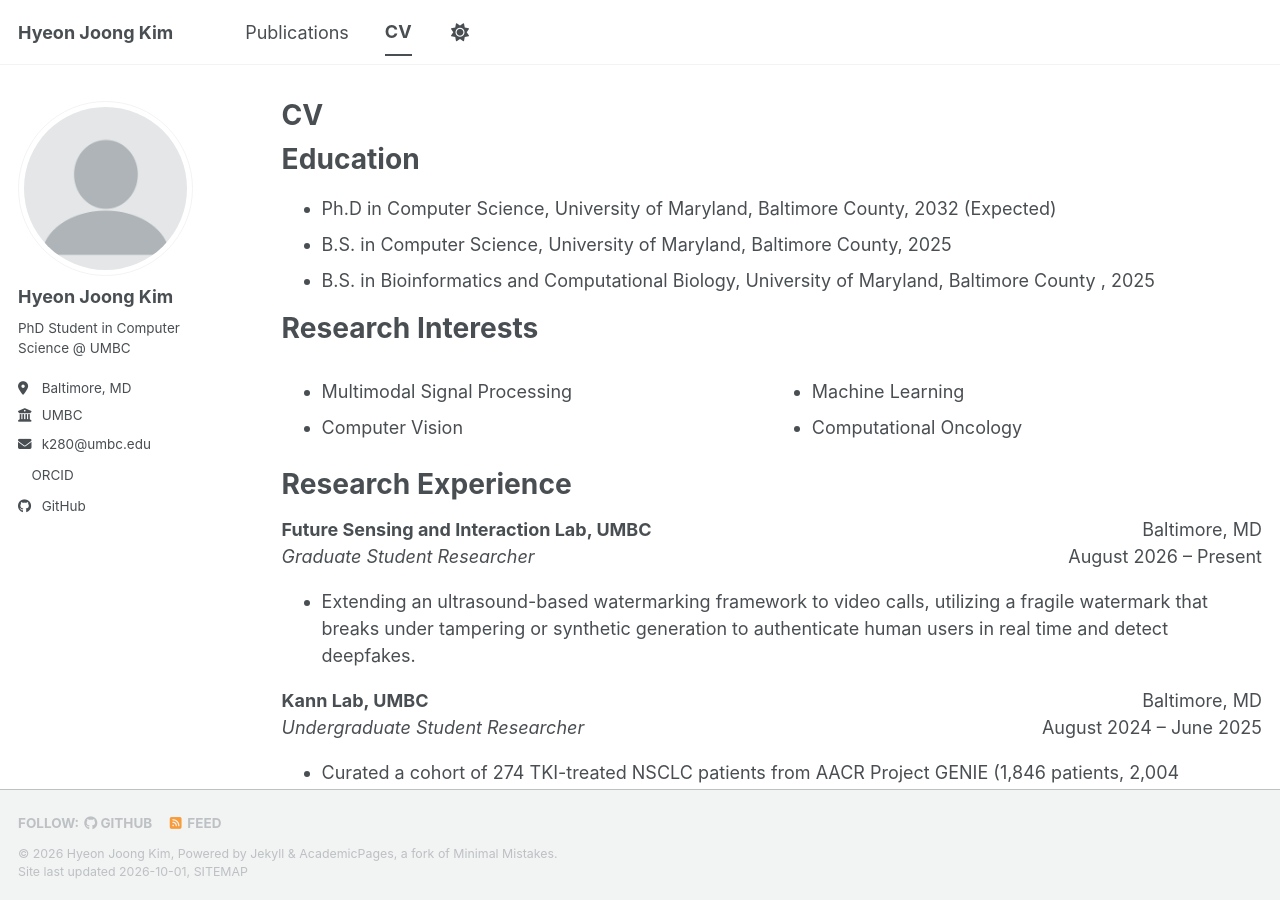
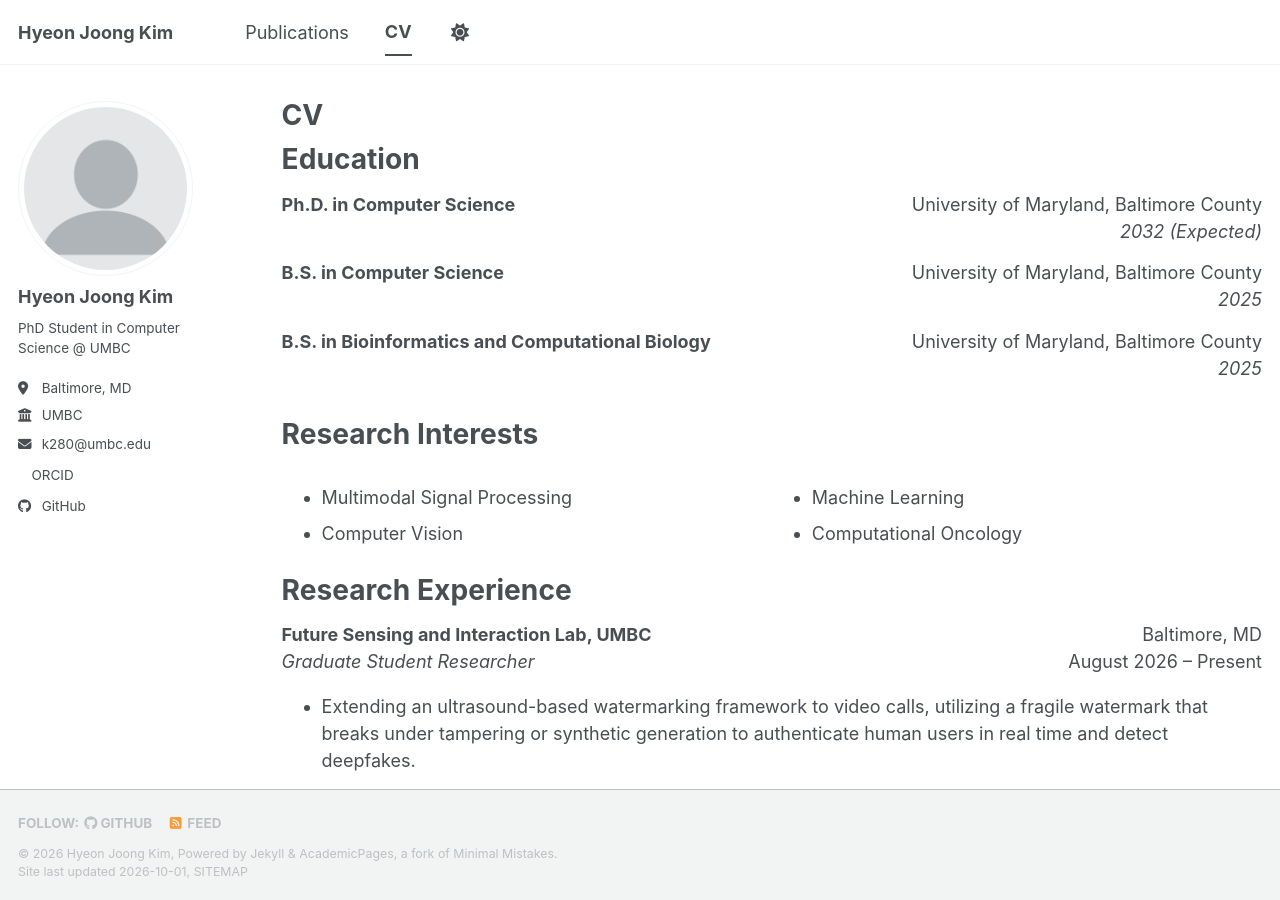
Before and after one commit to hyeonjoong-k/hyeonjoong-k.github.io, a Jekyll site: the page built from _pages/cv.md, in a window 1280 px wide and 900 px high. Built offline with Jekyll 4.4.1, drawn with Linux system fonts in a browser that asks for light colours; a style sheet for code colours, icons or effects is not loaded.

Commit message:
Update cv.md

```diff
--- a/_pages/cv.md
+++ b/_pages/cv.md
@@ -11,9 +11,14 @@
 
 Education
 ======
-* Ph.D in Computer Science, University of Maryland, Baltimore County, 2032 (Expected)
-* B.S. in Computer Science, University of Maryland, Baltimore County, 2025
-* B.S. in Bioinformatics and Computational Biology, University of Maryland, Baltimore County , 2025
+<div style="display: flex; justify-content: space-between;"><strong>Ph.D. in Computer Science</strong><span>University of Maryland, Baltimore County</span></div>
+<div style="display: flex; justify-content: flex-end; margin-bottom: 0.8em;"><em>2032 (Expected)</em></div>
+
+<div style="display: flex; justify-content: space-between;"><strong>B.S. in Computer Science</strong><span>University of Maryland, Baltimore County</span></div>
+<div style="display: flex; justify-content: flex-end; margin-bottom: 0.8em;"><em>2025</em></div>
+
+<div style="display: flex; justify-content: space-between;"><strong>B.S. in Bioinformatics and Computational Biology</strong><span>University of Maryland, Baltimore County</span></div>
+<div style="display: flex; justify-content: flex-end; margin-bottom: 2em;"><em>2025</em></div>
 
 Research Interests
 ======
```
